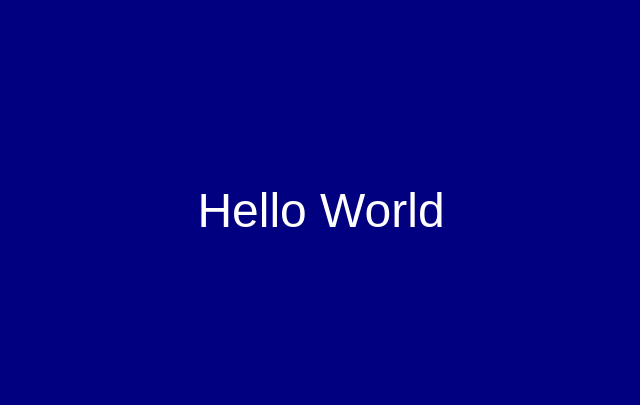
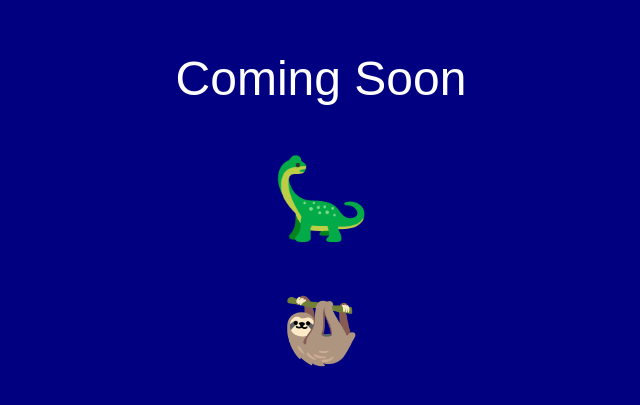
Before and after one commit to yalduh/yalda-uk, a Next.js app: page / in a window 1280 px wide. Shown: the part 189-594 px from the top of the page, without its empty margins (319-959 px from the left). Built offline with nearby package versions, Linux system fonts and the light colour scheme.

Commit message:
Update page.tsx

```diff
--- a/app/page.tsx
+++ b/app/page.tsx
@@ -4,6 +4,8 @@ export default function Home() {
       style={{
         minHeight: "100vh",
         display: "flex",
+        flexDirection: "column",
+        gap: "24px",
         alignItems: "center",
         justifyContent: "center",
         backgroundColor: "navy",
@@ -11,7 +13,9 @@ export default function Home() {
         fontSize: "48px",
       }}
     >
-      Hello World
+      Coming Soon
+      <div style={{ fontSize: "80px" }}>🦕</div>
+      <div style={{ fontSize: "64px" }}>🦥</div>
     </main>
   );
 }
```
